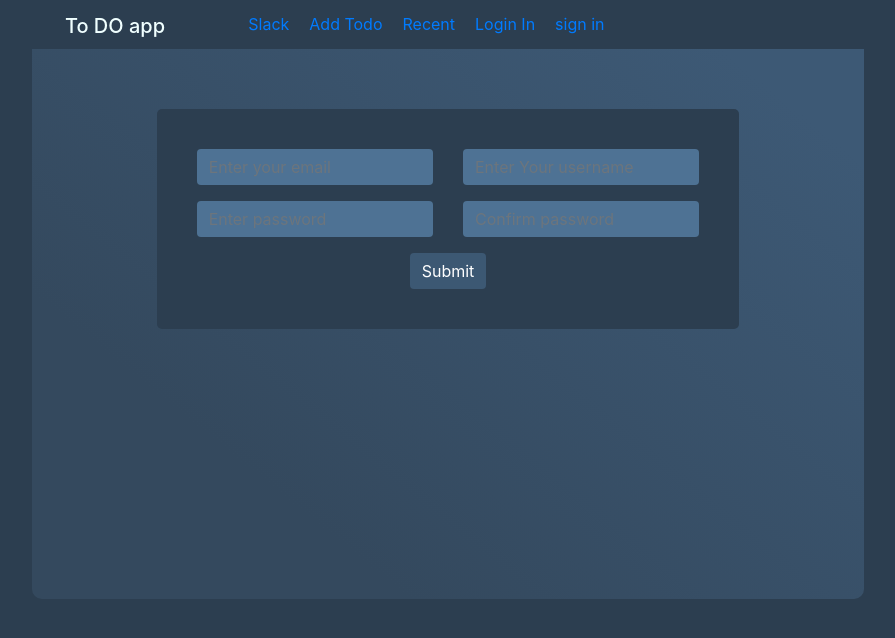
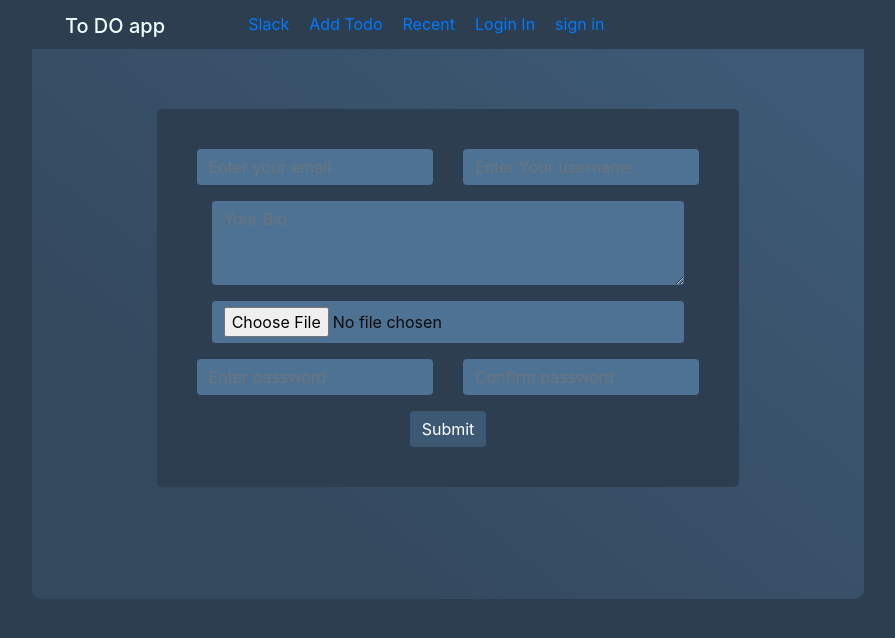
Before and after one commit to yeazin/Advanced-Q-A-app-python, a Django app: page /sign_in/ in a window 1280 px wide. Shown: the part 21-659 px from the top of the page, without its empty margins (192-1087 px from the left). Run offline with Django 3.2, Linux system fonts and the light colour scheme; some libraries are stand-ins or nearby versions.

Commit message:
added signup

```diff
--- a/crud/models.py
+++ b/crud/models.py
@@ -7,7 +7,8 @@ class Todouser(models.Model):
     user = models.ForeignKey(User, on_delete=models.DO_NOTHING,related_name='users')
     email = models.EmailField(blank=True)
     username = models.CharField(blank=False, max_length=200)
-    image = models.ImageField(upload_to='img/', blank=True, null=True)
+    bio = models.TextField(max_length=500, blank=True)
+    image = models.ImageField(upload_to='img/')
 
     def __str__(self):
         return f"{self.username} | {self.user}"
--- a/crud/views.py
+++ b/crud/views.py
@@ -55,6 +55,7 @@ class CreateUser(View):
         email = data.get('email')
         username = data.get('username')
         image = request.FILES.get('image')
+        #bio = data.get('bio')
         password1 = data.get('password1')
         password2 = data.get('password2')
         user = User.objects.all().filter(username=username)
@@ -66,17 +67,16 @@ class CreateUser(View):
             return redirect ('create_user')
         else:
             auth_info = {
-            'email':email,
             'username':username,
             'password':make_password(password1)
 
             }
             user = User(**auth_info)
             user.save()
-            todouser = Todouser(user=user, username=username, email=email)
-            todouser.save()
-            messages.success(request,'Thanks for Sign In')
-            return redirect('home')
+        user_obj = Todouser(user=user,email=email)
+        user_obj.save(Todouser)
+        messages.success(request,'Thanks for Sign In')
+        return redirect('dashboard')
 
 class LoginView(View):
     def get(self, request, *args, **kwargs):
@@ -107,9 +107,7 @@ class DashboardView(View):
 
     def get(self,request,*args,**kwargs):
         current_user = request.user
-        todo = ToDo.objects.all().filter(user= request.user )
         context={
-            'user':current_user,
-            'todo':todo
+
         }
         return render(request, 'dashboard.html', context)
--- a/templates/create_user.html
+++ b/templates/create_user.html
@@ -17,12 +17,18 @@
         {% csrf_token %}
         <div class='row'>
             <div class="form-group col">
-                <input type="email" name="email" class="form-control" id="exampleInputEmail1" aria-describedby="emailHelp" placeholder="Enter your email" required>
+                <input type="email" name="email" class="form-control" id="exampleInputEmail1" aria-describedby="emailHelp" placeholder="Enter your email">
             </div>
             <div class="form-group col">
                 <input type="text" name="username" class="form-control" id="user" aria-describedby="emailHelp" placeholder="Enter Your username" required>
             </div>
         </div>
+            <div class="form-group col">
+                <textarea  name="bio" class="form-control" placeholder="Your Bio" id="exampleFormControlTextarea1" rows="3"></textarea>
+            </div>
+            <div class="form-group col">
+                <input type="file" name="image" class="form-control" id="user" aria-describedby="emailHelp" placeholder="Your profile Image">
+            </div>
         <div class='row'>
             <div class="form-group col">
                 <input type="password" name='password1' class="form-control" id="exampleInputEmail1" aria-describedby="emailHelp" placeholder="Enter password" required>
```
Also changed, not shown: crud/migrations/0007_auto_20210410_2126.py (added), crud/migrations/0008_auto_20210410_2137.py (added), crud/migrations/0009_auto_20210410_2137.py (added), db.sqlite3, media/img/received_336451047706559.jpeg (added).
